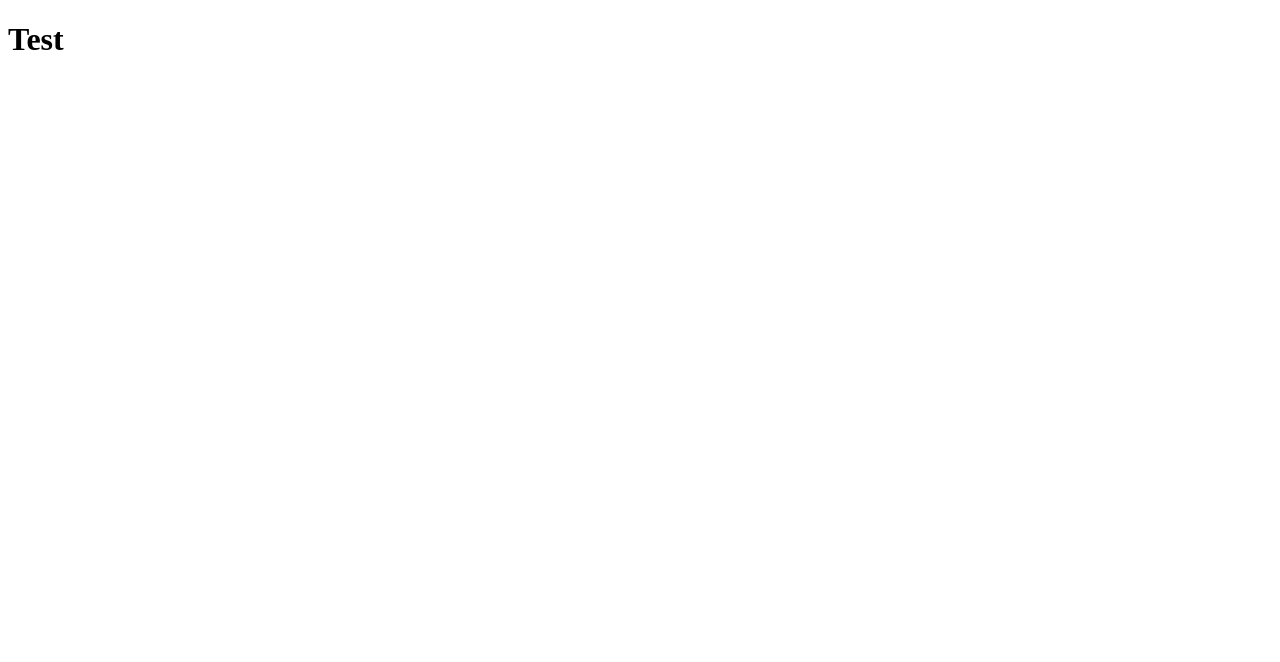
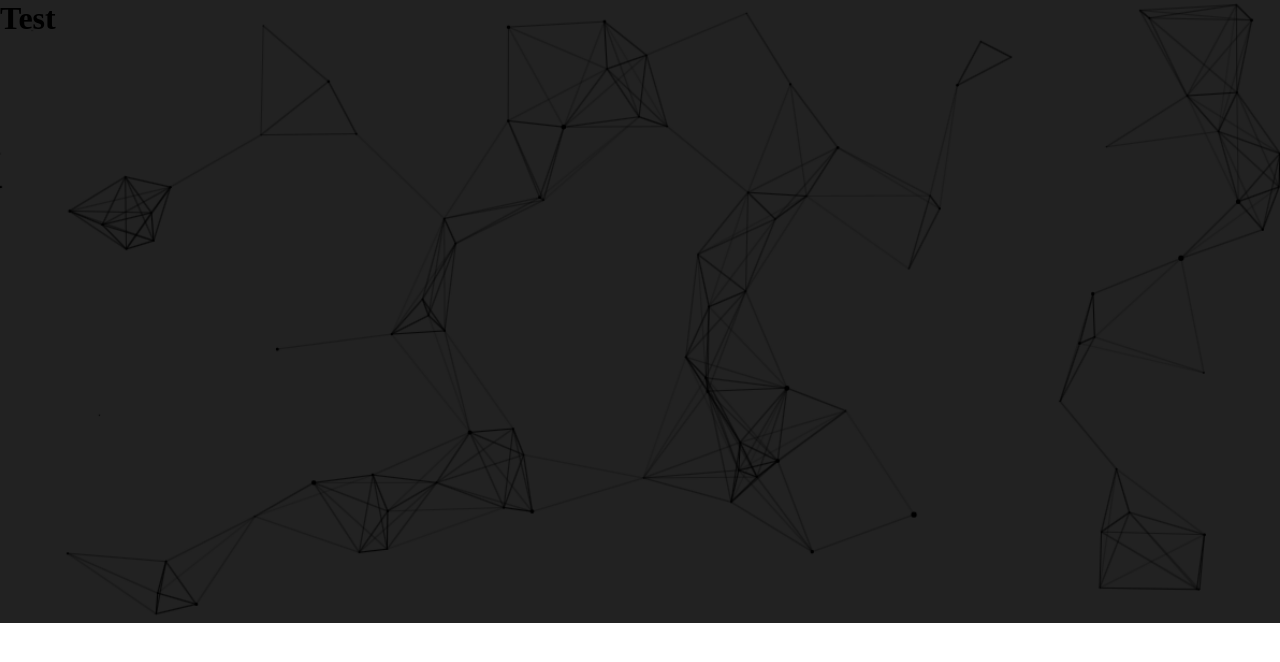
Before and after one commit to kirakman/my-site, an Angular app: page / in a window 1280 px wide. Shown: the top 662 px of the page. Built offline with nearby package versions, Linux system fonts and the light colour scheme.

Commit message:
set img to background

```diff
--- a/src/styles.css
+++ b/src/styles.css
@@ -1 +1,12 @@
-/* You can add global styles to this file, and also import other style files */
+* {
+    margin: 0px;
+    padding: 0px;
+    box-sizing: border-box;
+}
+
+body {
+    background-image: url('./app/img/cool-background.png');
+    background-size: cover; /* ajusta a imagem para cobrir todo o espaço do elemento */
+    /* background-position: center; centraliza a imagem no elemento */
+    background-repeat: no-repeat; /* não repete a imagem */
+}
```
Also changed, not shown: src/app/img/cool-background.png (added).
